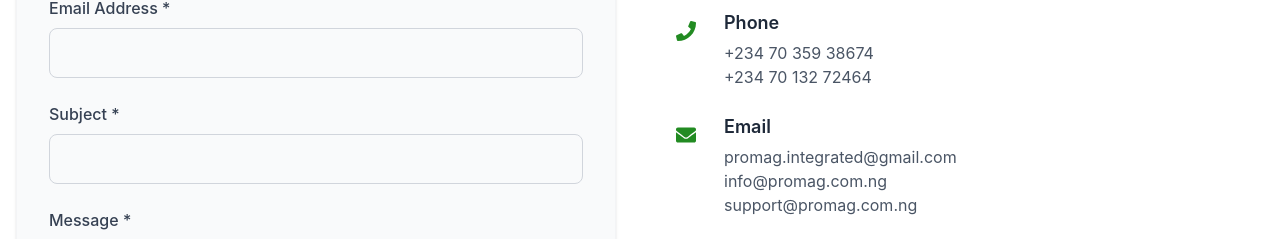
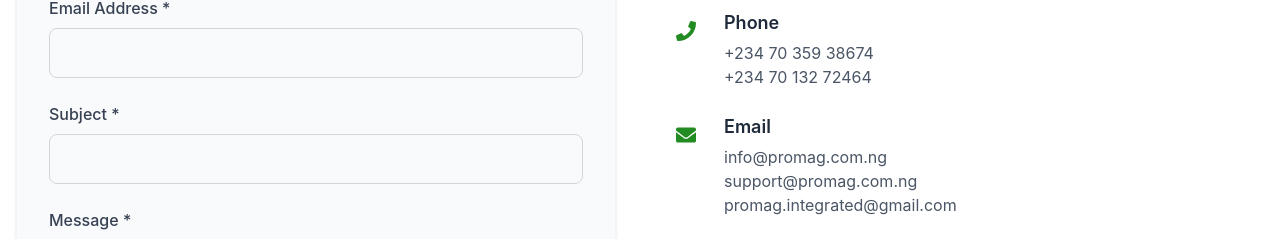
Before and after one commit to hilmi2004/PROMAG, a Next.js app: page /contact in a window 1280 px wide. Shown: the part 811-1050 px from the top of the page. Built offline with nearby package versions, Linux system fonts and the light colour scheme.

Commit message:
lets see

```diff
--- a/src/pages/contact.js
+++ b/src/pages/contact.js
@@ -235,9 +235,10 @@
                                     </div>
                                     <div>
                                         <h3 className="text-lg font-semibold mb-1">Email</h3>
-                                        <p className="text-gray-600">promag.integrated@gmail.com</p>
                                         <p className="text-gray-600">info@promag.com.ng</p>
                                         <p className="text-gray-600">support@promag.com.ng</p>
+                                        <p className="text-gray-600">promag.integrated@gmail.com</p>
+
 
                                     </div>
                                 </div>
```
